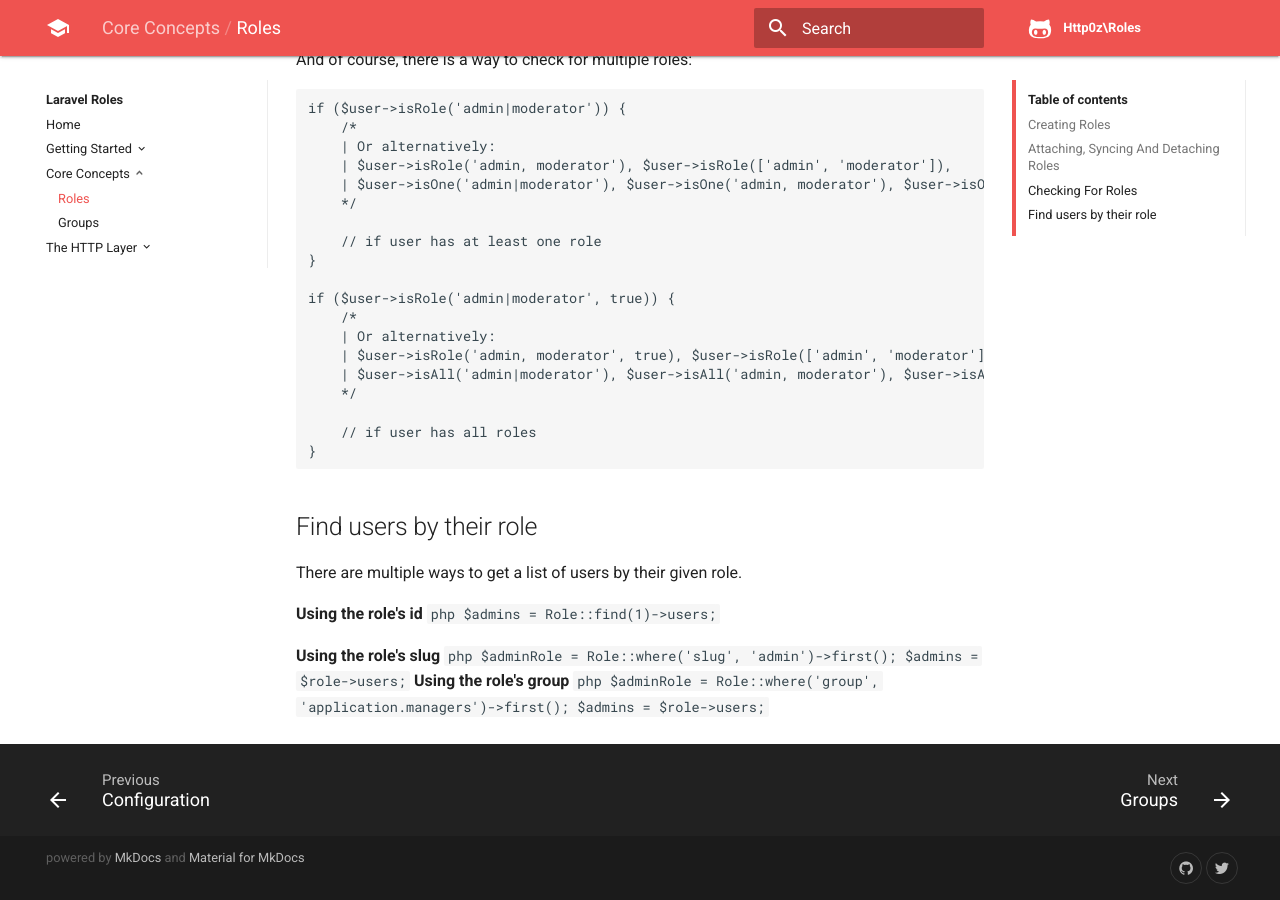
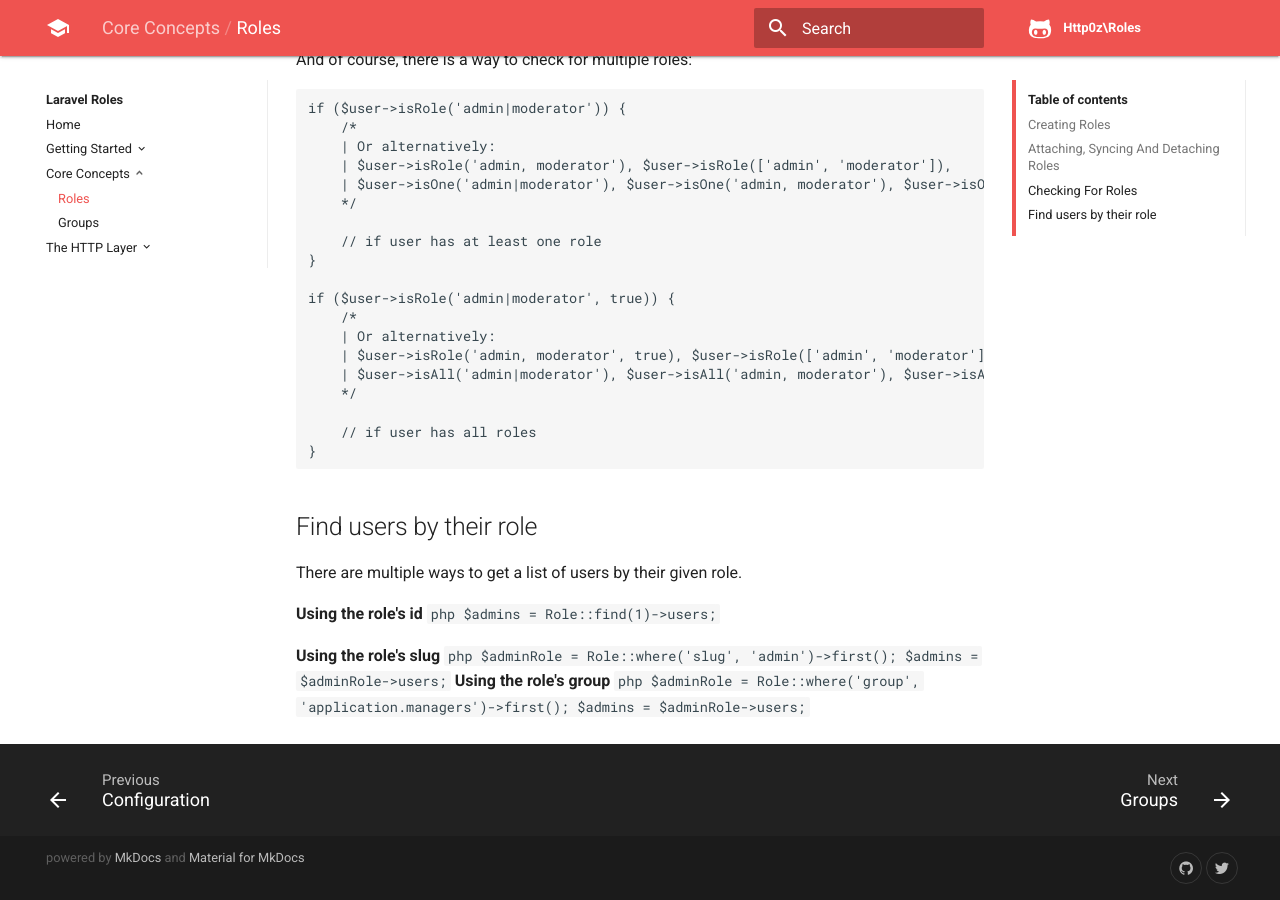
Before and after one commit to httpoz/roles, an MkDocs documentation site: the page built from docs/roles.md, in a window 1280 px wide and 900 px high, scrolled down 1330 px. Built offline with MkDocs 1.6.1, drawn with Linux system fonts in a browser that asks for light colours; comment, search, counter and statistics services are not loaded; old or Windows-style settings are respelled for this version of MkDocs.

Commit message:
Update roles.md
Fixed some typos; it's the least I can do :)

````diff
--- a/docs/roles.md
+++ b/docs/roles.md
@@ -88,10 +88,10 @@ if ($user->isRole('admin|moderator', true)) {
  **Using the role's slug**
  ```php
  $adminRole = Role::where('slug', 'admin')->first();
- $admins = $role->users;
+ $admins = $adminRole->users;
  ```
  **Using the role's group**
  ```php
  $adminRole = Role::where('group', 'application.managers')->first();
- $admins = $role->users;
+ $admins = $adminRole->users;
  ```
````
